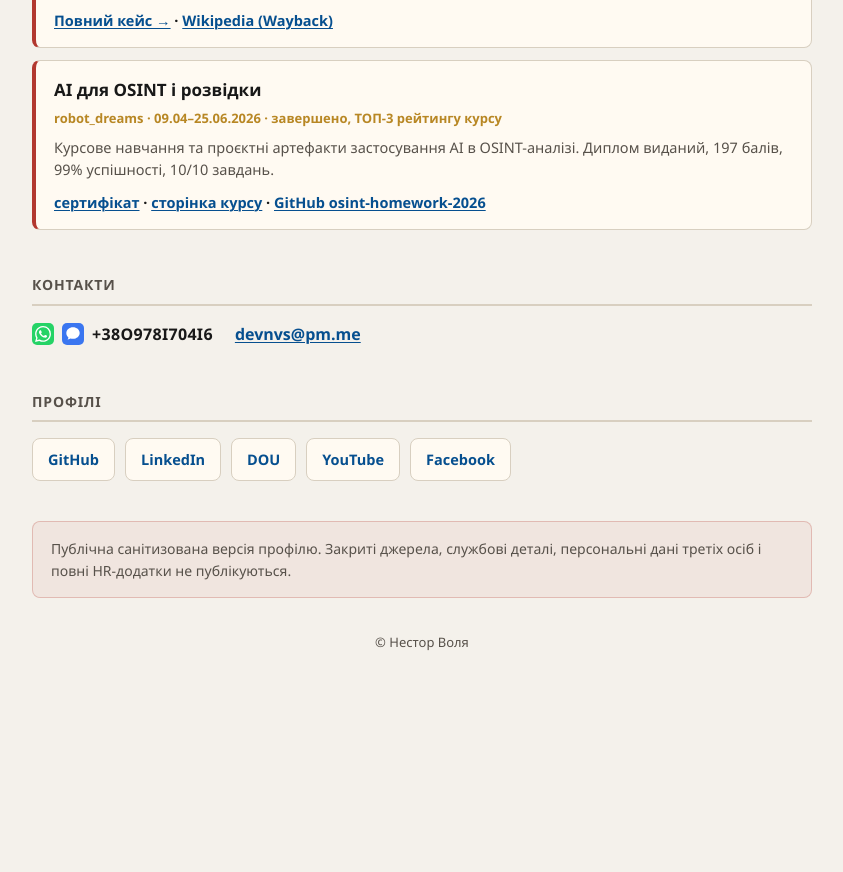
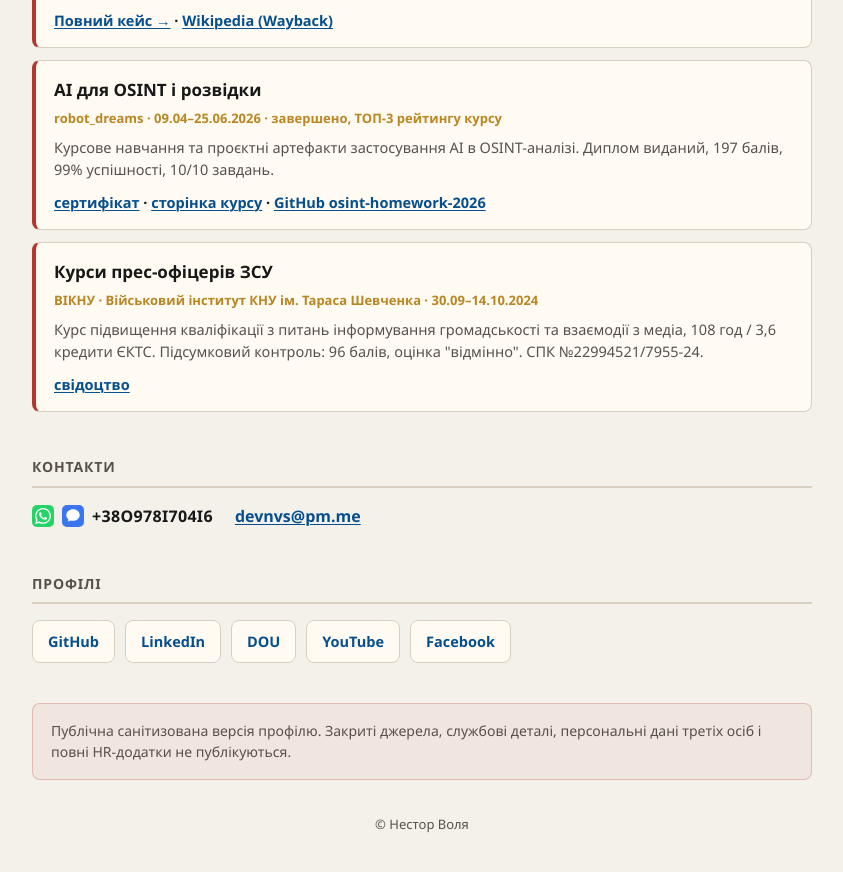
Before and after one commit to NestorVolya/nestorvolya.github.io, a Jekyll site: the page index.html, which Jekyll copies as it is, in a window 1280 px wide and 900 px high, scrolled down 2435 px. Shown: the top 872 px of the window, without its empty margins (218-1061 px from the left). Built offline with Jekyll 4.4.1, drawn with Linux system fonts in a browser that asks for light colours; before the commit the page ends 3159 px from its top, so only the background shows below that.

Commit message:
Add ВІКНУ press-officer certificate as public proof
Hosts a compressed copy of the СПК 22994521/7955-24 certificate
image under assets/ and links it from index.html (proof section)
and cv.md, alongside the existing robot_dreams cert link. Also
fixes stale cv.md wording that still said the robot_dreams course
was in progress.

```diff
--- a/index.html
+++ b/index.html
@@ -396,6 +396,15 @@
         </p>
       </section>
 
+      <section class="proof-item">
+        <h3>Курси прес-офіцерів ЗСУ</h3>
+        <p class="venue">ВІКНУ · Військовий інститут КНУ ім. Тараса Шевченка · 30.09–14.10.2024</p>
+        <p class="body">Курс підвищення кваліфікації з питань інформування громадськості та взаємодії з медіа, 108 год / 3,6 кредити ЄКТС. Підсумковий контроль: 96 балів, оцінка "відмінно". СПК №22994521/7955-24.</p>
+        <p class="links">
+          <a href="assets/2024-10-14_viknu_certificate.jpg">свідоцтво</a>
+        </p>
+      </section>
+
     </div>
 
     <!-- КОНТАКТИ -->
```
Also changed, not shown: cv.md (+3 -1 lines), assets/2024-10-14_viknu_certificate.jpg (added).
